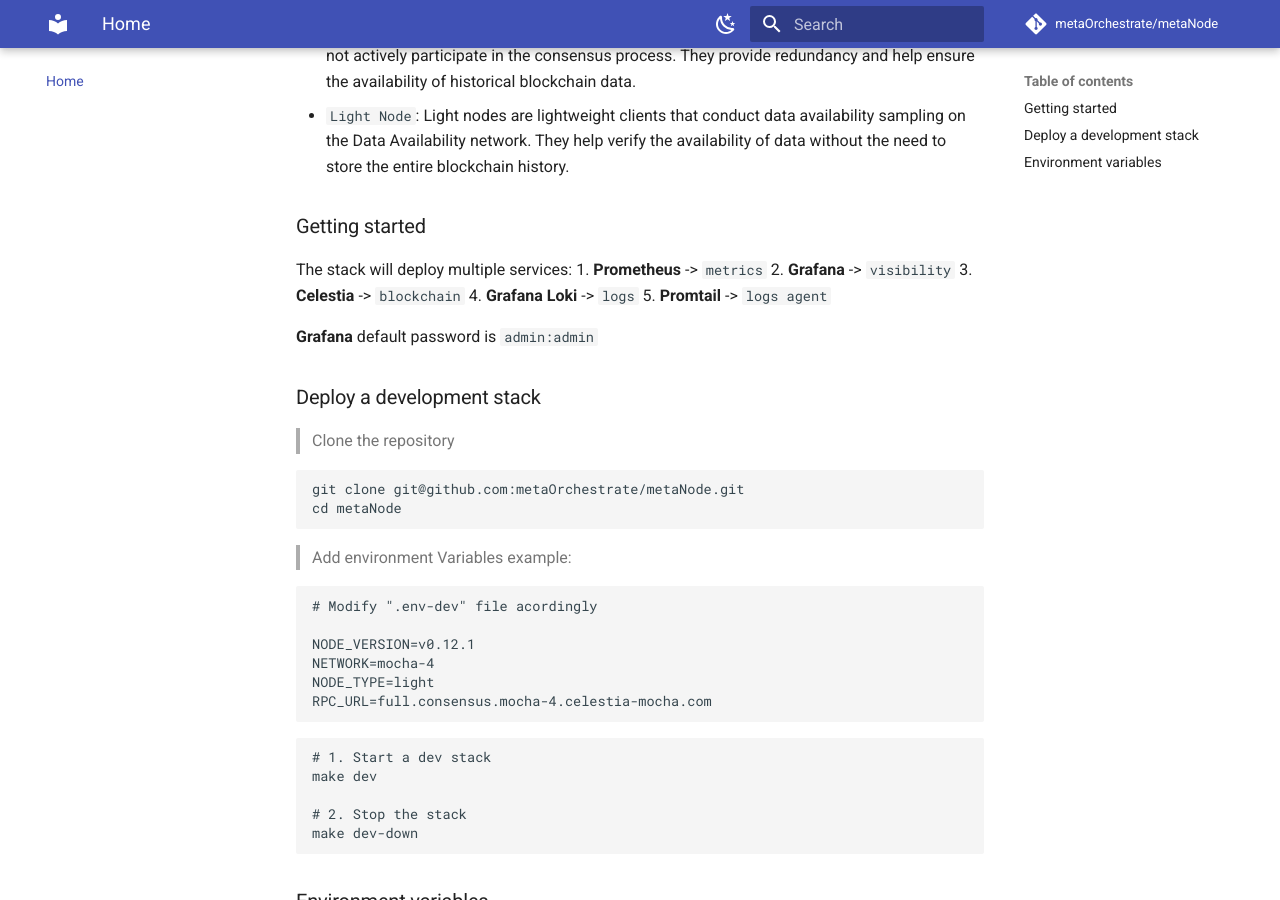
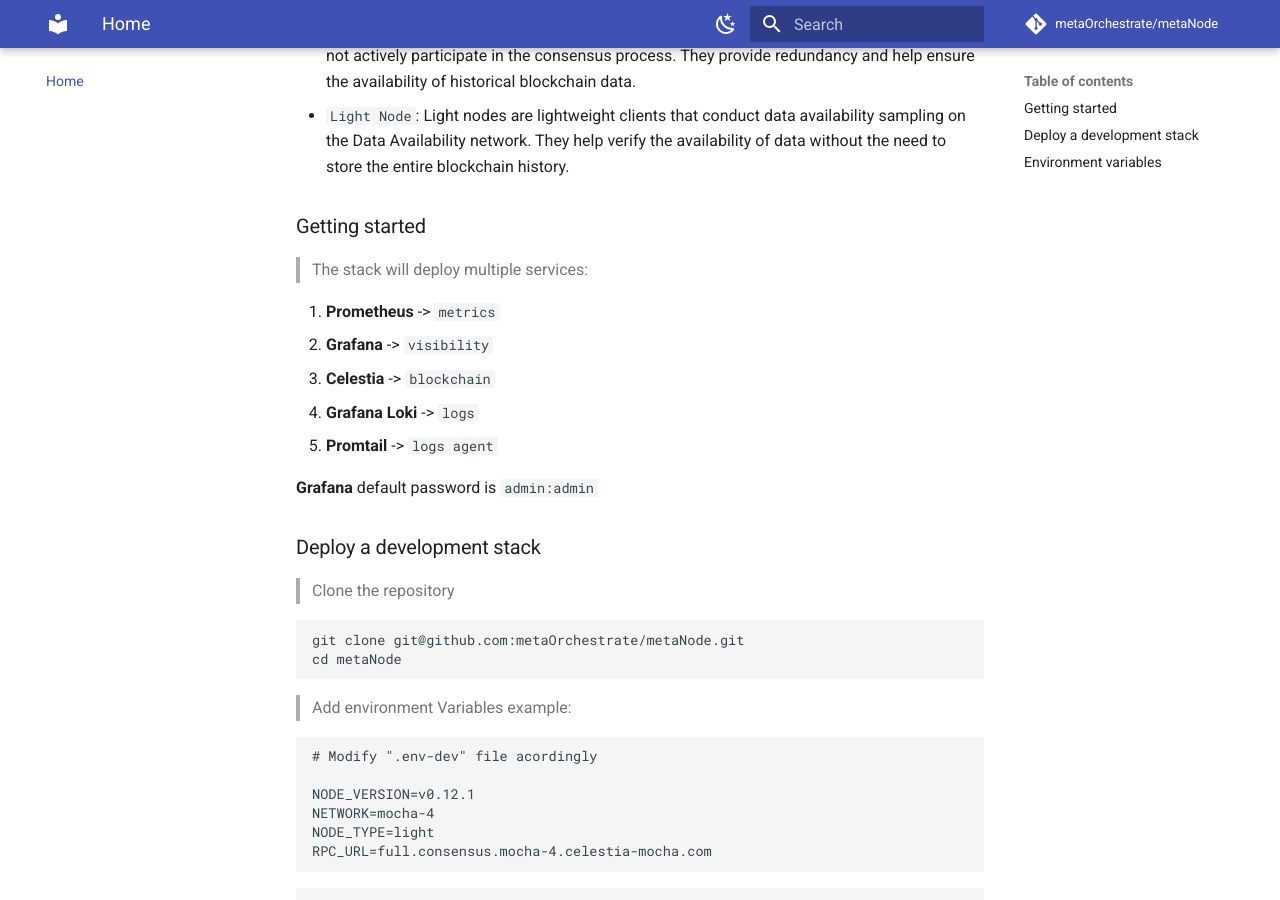
Before and after one commit to metaOrchestrate/metaNode, an MkDocs documentation site: the page built from docs/index.md, in a window 1280 px wide and 900 px high, scrolled down 573 px. Built offline with MkDocs 1.6.1 and Material for MkDocs 9.7.7, drawn with Linux system fonts in a browser that asks for light colours; comment, search, counter and statistics services are not loaded.

Commit message:
add mkdocs

```diff
--- a/docs/index.md
+++ b/docs/index.md
@@ -12,7 +12,8 @@
 
 ### Getting started
 
-The stack will deploy multiple services:
+> The stack will deploy multiple services:
+
 1. **Prometheus**   -> `metrics`
 2. **Grafana**      -> `visibility`
 3. **Celestia**     -> `blockchain`
```
